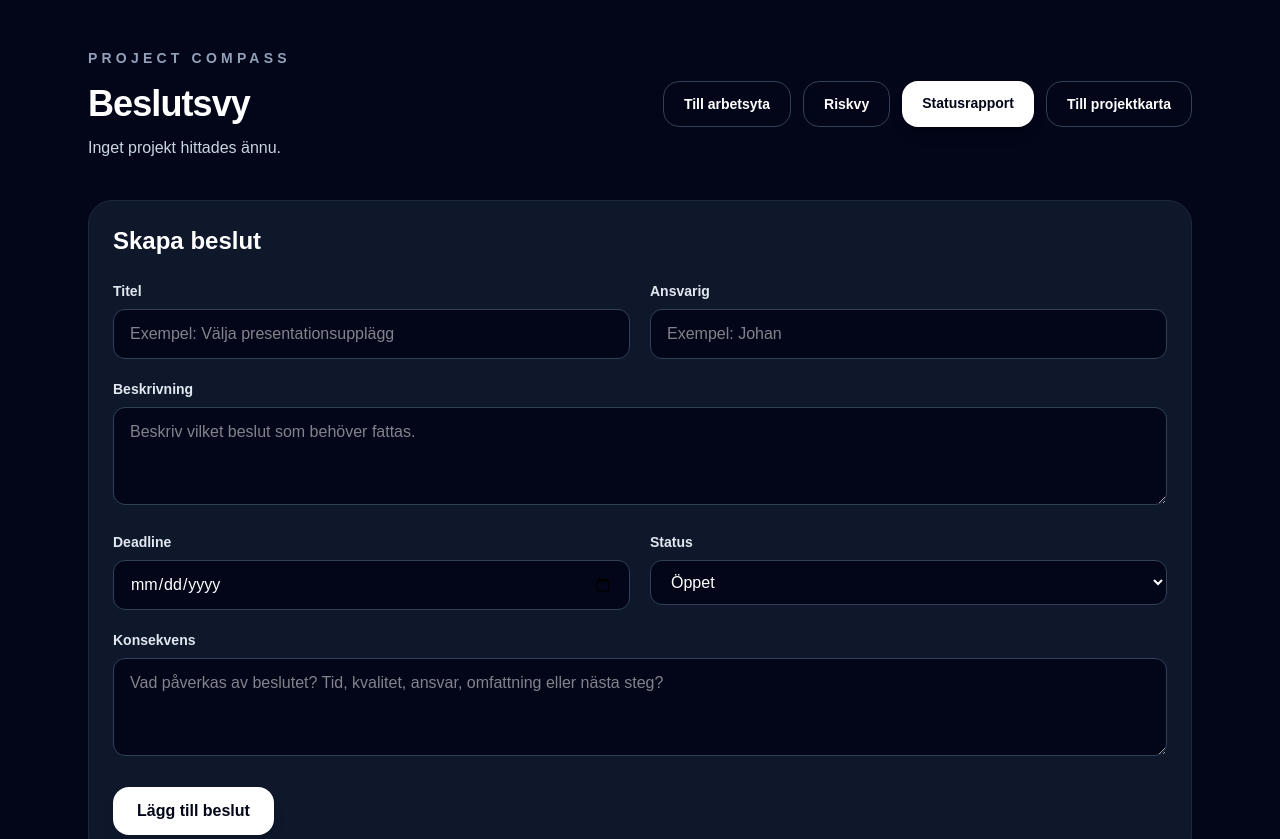
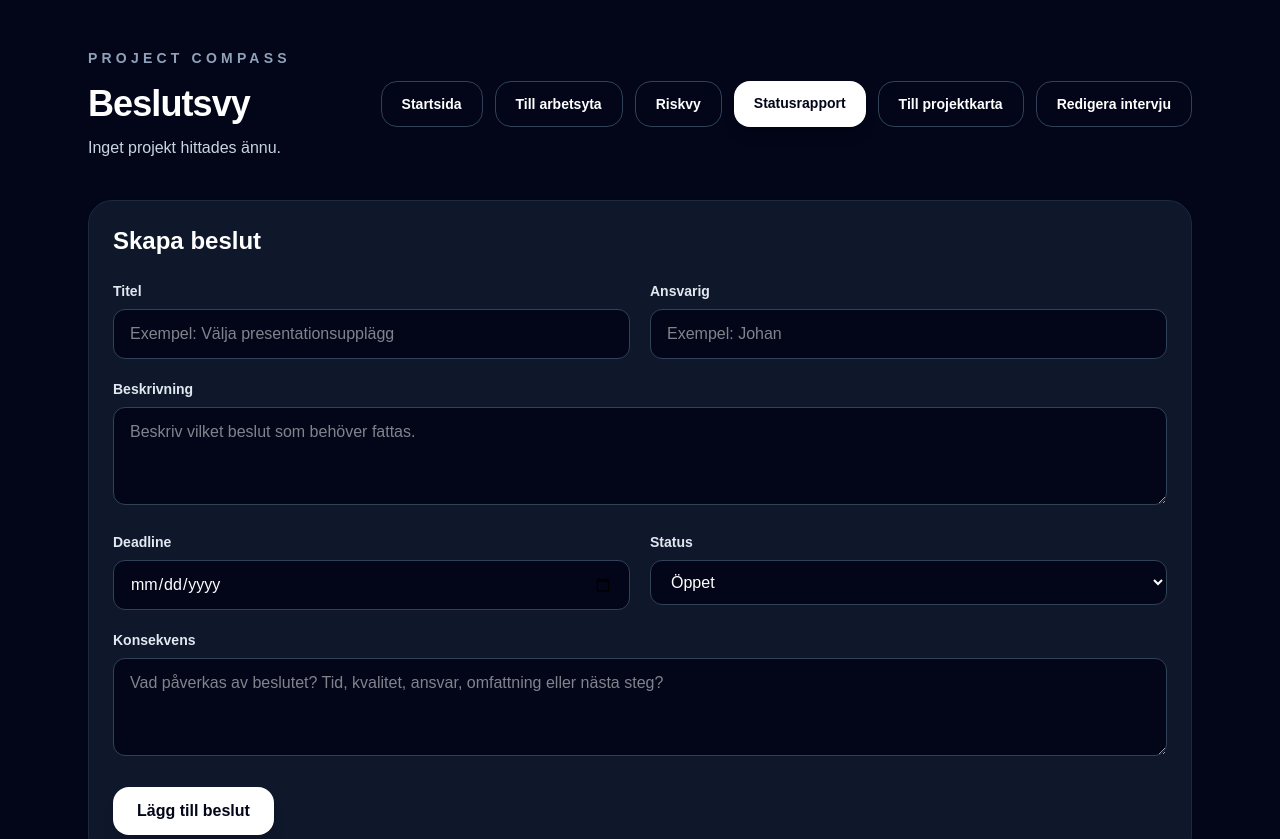
Before and after one commit to Zion8a/project-compass, a Next.js app: page /project-decisions in a window 1280 px wide. Shown: the top 839 px of the page. Built offline with nearby package versions, Linux system fonts and the light colour scheme.

Commit message:
Add home and edit navigation to report view

```diff
--- a/src/app/project-decisions/page.tsx
+++ b/src/app/project-decisions/page.tsx
@@ -117,7 +117,14 @@ export default function ProjectDecisionsPage() {
             </p>
           </div>
 
-          <div className="flex flex-col gap-3 sm:flex-row">
+          <div className="flex flex-col gap-3 sm:flex-row sm:flex-wrap sm:justify-end">
+            <Link
+              href="/"
+              className="rounded-2xl border border-slate-700 px-5 py-3 text-sm font-semibold text-white hover:bg-slate-900"
+            >
+              Startsida
+            </Link>
+
             <Link
               href="/project-board"
               className="rounded-2xl border border-slate-700 px-5 py-3 text-sm font-semibold text-white hover:bg-slate-900"
@@ -144,6 +151,13 @@ export default function ProjectDecisionsPage() {
               className="rounded-2xl border border-slate-700 px-5 py-3 text-sm font-semibold text-white hover:bg-slate-900"
             >
               Till projektkarta
+            </Link>
+
+            <Link
+              href="/new-project"
+              className="rounded-2xl border border-slate-700 px-5 py-3 text-sm font-semibold text-white hover:bg-slate-900"
+            >
+              Redigera intervju
             </Link>
           </div>
         </div>
--- a/src/app/project-report/page.tsx
+++ b/src/app/project-report/page.tsx
@@ -96,7 +96,11 @@ export default function ProjectReportPage() {
 
     let status: "Grön" | "Gul" | "Röd" = "Grön";
 
-    if (blockedTasks.length > 0 || openDecisions.length > 0 || highRisks.length > 0) {
+    if (
+      blockedTasks.length > 0 ||
+      openDecisions.length > 0 ||
+      highRisks.length > 0
+    ) {
       status = "Gul";
     }
 
@@ -134,12 +138,21 @@ export default function ProjectReportPage() {
             Börja med att skapa ett projekt genom projektintervjun.
           </p>
 
-          <Link
-            href="/new-project"
-            className="mt-8 rounded-2xl bg-white px-6 py-3 font-semibold text-slate-950 shadow-lg hover:bg-slate-200"
-          >
-            Skapa nytt projekt
-          </Link>
+          <div className="mt-8 flex flex-col gap-3 sm:flex-row">
+            <Link
+              href="/"
+              className="rounded-2xl border border-slate-700 px-6 py-3 font-semibold text-white hover:bg-slate-900"
+            >
+              Startsida
+            </Link>
+
+            <Link
+              href="/new-project"
+              className="rounded-2xl bg-white px-6 py-3 font-semibold text-slate-950 shadow-lg hover:bg-slate-200"
+            >
+              Skapa nytt projekt
+            </Link>
+          </div>
         </section>
       </main>
     );
@@ -163,7 +176,14 @@ export default function ProjectReportPage() {
             </p>
           </div>
 
-          <div className="flex flex-col gap-3 sm:flex-row">
+          <div className="flex flex-col gap-3 sm:flex-row sm:flex-wrap sm:justify-end">
+            <Link
+              href="/"
+              className="rounded-2xl border border-slate-700 px-5 py-3 text-sm font-semibold text-white hover:bg-slate-900"
+            >
+              Startsida
+            </Link>
+
             <Link
               href="/project-map"
               className="rounded-2xl border border-slate-700 px-5 py-3 text-sm font-semibold text-white hover:bg-slate-900"
@@ -190,6 +210,13 @@ export default function ProjectReportPage() {
               className="rounded-2xl border border-slate-700 px-5 py-3 text-sm font-semibold text-white hover:bg-slate-900"
             >
               Beslutsvy
+            </Link>
+
+            <Link
+              href="/new-project"
+              className="rounded-2xl border border-slate-700 px-5 py-3 text-sm font-semibold text-white hover:bg-slate-900"
+            >
+              Redigera intervju
             </Link>
           </div>
         </div>
@@ -218,10 +245,22 @@ export default function ProjectReportPage() {
         <div className="mt-8 grid gap-5 md:grid-cols-3 lg:grid-cols-6">
           <ReportMetric label="Uppgifter" value={report.totalTasks.toString()} />
           <ReportMetric label="Klara" value={report.doneTasks.toString()} />
-          <ReportMetric label="Blockerade" value={report.blockedTasks.toString()} />
-          <ReportMetric label="Öppna risker" value={report.openRisks.toString()} />
-          <ReportMetric label="Höga risker" value={report.highRisks.toString()} />
-          <ReportMetric label="Öppna beslut" value={report.openDecisions.toString()} />
+          <ReportMetric
+            label="Blockerade"
+            value={report.blockedTasks.toString()}
+          />
+          <ReportMetric
+            label="Öppna risker"
+            value={report.openRisks.toString()}
+          />
+          <ReportMetric
+            label="Höga risker"
+            value={report.highRisks.toString()}
+          />
+          <ReportMetric
+            label="Öppna beslut"
+            value={report.openDecisions.toString()}
+          />
         </div>
 
         <div className="mt-8 grid gap-6 md:grid-cols-2">
@@ -335,19 +374,27 @@ function createNextStepText(
   const nextSteps: string[] = [];
 
   if (blockedTasks > 0) {
-    nextSteps.push("Följ upp blockerade uppgifter och bestäm vem som tar bort hindren.");
+    nextSteps.push(
+      "Följ upp blockerade uppgifter och bestäm vem som tar bort hindren.",
+    );
   }
 
   if (openRisks > 0) {
-    nextSteps.push("Gå igenom öppna risker och säkerställ att varje risk har en åtgärd.");
+    nextSteps.push(
+      "Gå igenom öppna risker och säkerställ att varje risk har en åtgärd.",
+    );
   }
 
   if (openDecisions > 0) {
-    nextSteps.push("Fatta eller tidsätt öppna beslut så att arbetet inte bromsas.");
+    nextSteps.push(
+      "Fatta eller tidsätt öppna beslut så att arbetet inte bromsas.",
+    );
   }
 
   if (nextSteps.length === 0) {
-    nextSteps.push("Fortsätt följa upp arbetsytan, riskerna och besluten regelbundet.");
+    nextSteps.push(
+      "Fortsätt följa upp arbetsytan, riskerna och besluten regelbundet.",
+    );
   }
 
   return nextSteps.join("\n");
```
